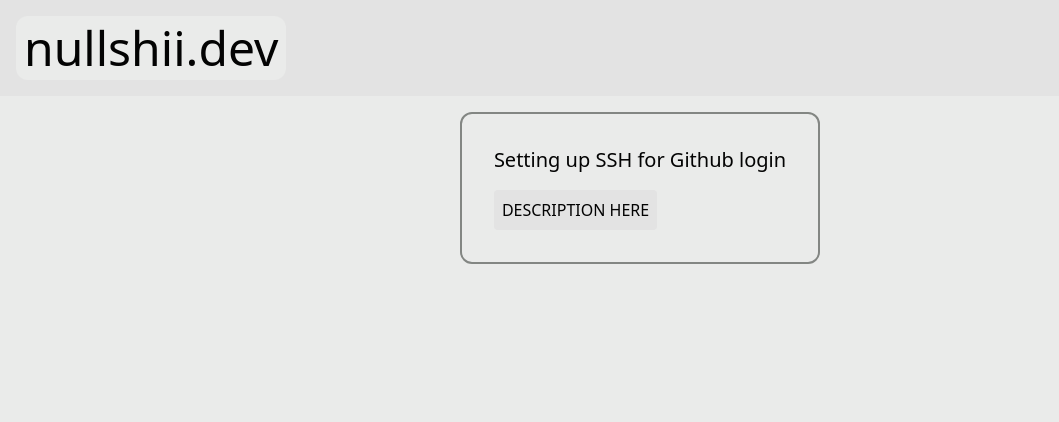
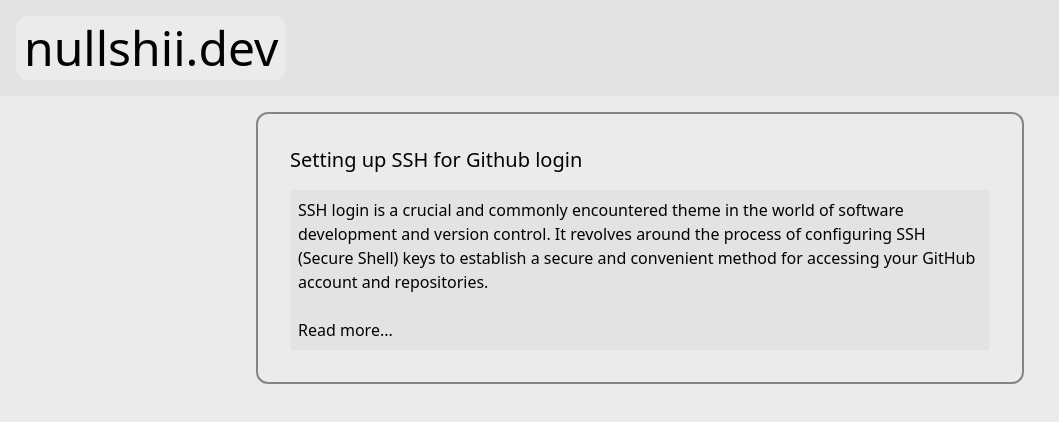
Before and after one commit to nullshii/nullshii.dev, a Nuxt app: page /blog in a window 1280 px wide. Shown: the top 422 px of the page, without its empty margins (0-1059 px from the left). Built offline with nearby package versions, Linux system fonts and the light colour scheme.

Commit message:
Added bit of ssh blog

```diff
--- a/assets/css/blogs.css
+++ b/assets/css/blogs.css
@@ -3,5 +3,5 @@
 }
 
 .disclaimer-container {
-    @apply border-2 border-accent text-text p-2 rounded-xl self-center;
+    @apply border-2 border-red-400 text-text p-2 rounded-xl self-center;
 }
--- a/components/blog-card-preview.vue
+++ /dev/null
@@ -1,26 +0,0 @@
-<script setup lang='ts'>
-	import { RawLocation } from '@intlify/vue-router-bridge';
-
-	const localePath = useLocalePath();
-
-	defineProps<{
-		route: String,
-		localeKey: String
-	}>();
-</script>
-
-<template>
-	<center-container class='gap-4 !items-start border-0'>
-		<NuxtLink :to='localePath(route as RawLocation)'
-							class='text-xl'>
-			{{ $t(`blog.${localeKey}.header`) }}
-		</NuxtLink>
-		<div class='bg-secondary p-2 rounded'>
-			{{ $t(`blog.${localeKey}.description`) }}
-		</div>
-	</center-container>
-</template>
-
-<style scoped>
-
-</style>
--- /dev/null
+++ b/components/blog/back-to-index.vue
@@ -0,0 +1,13 @@
+<script setup lang='ts'>
+	const localePath = useLocalePath();
+</script>
+
+<template>
+	<NuxtLink :to="localePath('/blog')"
+						class='flex flex-row gap-2 items-center justify-center text-text border-accent border-2 p-2 rounded-xl text-xl'>
+		<lazy-icon name='ion:caret-back'
+							 size='1.5rem'
+							 class='icon' />
+		{{ $t('blog.back') }}
+	</NuxtLink>
+</template>
--- /dev/null
+++ b/components/blog/card-preview.vue
@@ -0,0 +1,27 @@
+<script setup lang='ts'>
+	import { RawLocation } from '@intlify/vue-router-bridge';
+
+	const localePath = useLocalePath();
+
+	defineProps<{
+		route: String,
+		localeKey: String
+	}>();
+</script>
+
+<template>
+	<NuxtLink :to='localePath(route as RawLocation)'
+						class=''>
+		<center-container class='gap-4 !items-start border-0'>
+			<p class='text-xl'>
+				{{ $t(`blog.${localeKey}.header`) }}
+			</p>
+			<div class='bg-secondary p-2 rounded flex flex-col gap-6'>
+				<p>
+					{{ $t(`blog.${localeKey}.description`).split('\n')[0] }}
+				</p>
+				{{ $t(`blog.read-more`) }}
+			</div>
+		</center-container>
+	</NuxtLink>
+</template>
--- a/locales/en-US.json
+++ b/locales/en-US.json
@@ -51,9 +51,11 @@
   },
   "blog": {
     "back": "Go back",
+    "read-more": "Read more...",
     "github-ssh-config": {
       "header": "Setting up SSH for Github login",
-      "description": "DESCRIPTION HERE",
+      "description": "SSH login is a crucial and commonly encountered theme in the world of software development and version control. It revolves around the process of configuring SSH (Secure Shell) keys to establish a secure and convenient method for accessing your GitHub account and repositories.\nWith SSH keys, developers can authenticate themselves to GitHub without relying on passwords, making the login process more secure and efficient. This theme encompasses various key aspects, including generating SSH keys, adding them to your GitHub account, and configuring your local development environment to use SSH for authentication.",
+      "create-necessary-files": "First, let's create the files and directories necessary for SSH on the file system.",
       "disclaimer": {
         "os": "Keep in mind that those instructions are for GNU/Linux and Windows 10+"
       }
--- a/locales/ru-RU.json
+++ b/locales/ru-RU.json
@@ -51,8 +51,11 @@
   },
   "blog": {
     "back": "Вернуться назад",
+    "read-more": "Читать далее...",
     "github-ssh-config": {
       "header": "Настройка SSH для логина в Github",
+      "description": "SSH логин - это важная и часто встречающаяся тема в мире разработки программного обеспечения и системы контроля версий. Она связана с процессом настройки SSH (Secure Shell) ключей для обеспечения безопасного и удобного доступа к вашей учетной записи GitHub и репозиториям.\nС помощью SSH-ключей разработчики могут аутентифицироваться в GitHub без использования паролей, что делает процесс входа более безопасным и эффективным. Эта тема охватывает различные ключевые аспекты, включая генерацию SSH-ключей, их добавление в учетную запись GitHub и настройку локальной среды разработки для использования SSH в качестве метода аутентификации.",
+      "create-necessary-files": "Сначала давайте создадим файлы и каталоги, необходимые для SSH в файловой системе.",
       "disclaimer": {
         "os": "Имейте в виду, что эти инструкции предназначены для GNU/Linux и Windows 10+"
       }
--- a/nuxt.config.ts
+++ b/nuxt.config.ts
@@ -1,14 +1,11 @@
 // https://nuxt.com/docs/api/configuration/nuxt-config
 export default defineNuxtConfig({
-	ssr: false,
 	$development: {
 		devtools: {
 			enabled: true,
 		},
 	},
 	app: {
-		baseURL: '/nullshii.dev/',
-		buildAssetsDir: 'assets',
 		pageTransition: {
 			name: 'page',
 			mode: 'out-in',
--- a/pages/blog/github-ssh-config.vue
+++ b/pages/blog/github-ssh-config.vue
@@ -1,7 +1,5 @@
 <script setup lang='ts'>
 	import '~/assets/css/blogs.css';
-
-	const localePath = useLocalePath();
 </script>
 
 <template>
@@ -10,16 +8,21 @@
 			<h1 class='header-1'>
 				{{ $t('blog.github-ssh-config.header') }}
 			</h1>
-			<div>
-				{{ $t('blog.github-ssh-config.description') }}
+			<div class='flex flex-col gap-6'>
+				<p v-for="(item, index) in $t('blog.github-ssh-config.description').split('\n')"
+					 :key='index'>
+					{{ item }}
+				</p>
 			</div>
 			<div class='disclaimer-container'>
 				{{ $t('blog.github-ssh-config.disclaimer.os') }}
 			</div>
+			<ol>
+				<li>
+					{{ $t('blog.github-ssh-config.create-necessary-files') }}
+				</li>
+			</ol>
 		</center-container>
-		<NuxtLink :to="localePath('/blog')"
-							class='text-blue-500 text-xl'>
-			{{ $t('blogs.back') }}
-		</NuxtLink>
+		<blog-back-to-index />
 	</div>
 </template>
--- a/pages/blog/index.vue
+++ b/pages/blog/index.vue
@@ -1,5 +1,5 @@
 <script setup lang='ts'>
-	import BlogCardPreview from '~/components/blog-card-preview.vue';
+	import BlogCardPreview from '~/components/blog/card-preview.vue';
 
 	const { locale } = useI18n();
 
```
Also changed, not shown: components/blog/code-block.vue (added, +11 -0 lines).
